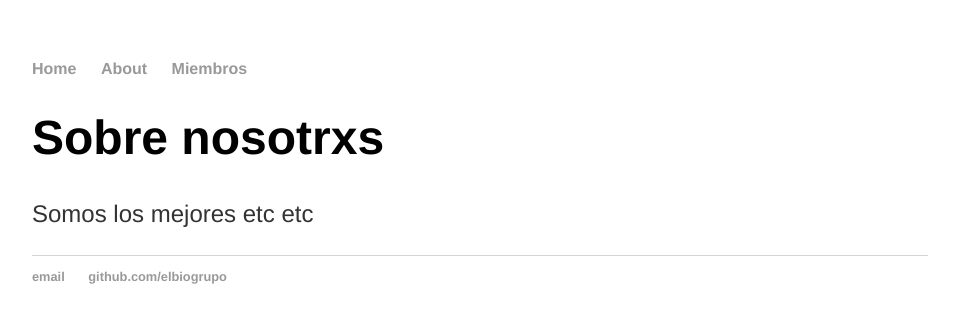
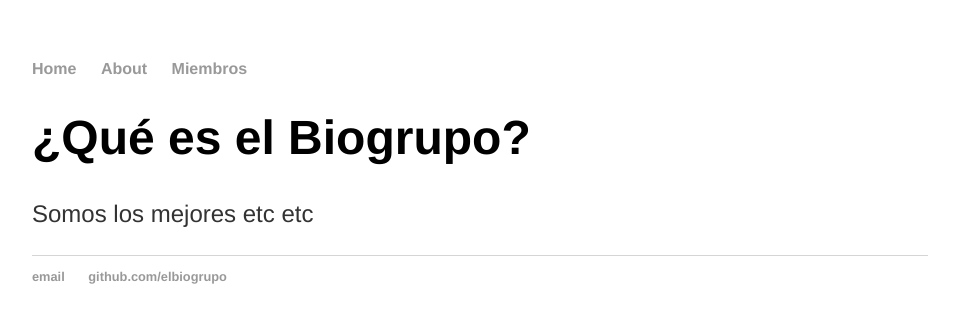
Before and after one commit to elbiogrupo/elbiogrupo.github.io, a Jekyll site: the page built from about/index.html, in a window 1280 px wide. Shown: the top 323 px of the page, without its empty margins (160-1119 px from the left). Built offline with Jekyll 4.4.1, drawn with Linux system fonts in a browser that asks for light colours.

Commit message:
Update about
Actualiza con lenguaje neutro sin Xs

```diff
--- a/about/index.html
+++ b/about/index.html
@@ -3,6 +3,6 @@ layout: default
 title: El Biogrupo
 ---
 <div class="blurb">
-	<h1>Sobre nosotrxs</h1>
+	<h1>¿Qué es el Biogrupo?</h1>
 	<p>Somos los mejores etc etc</p>
 </div><!-- /.blurb -->
```
